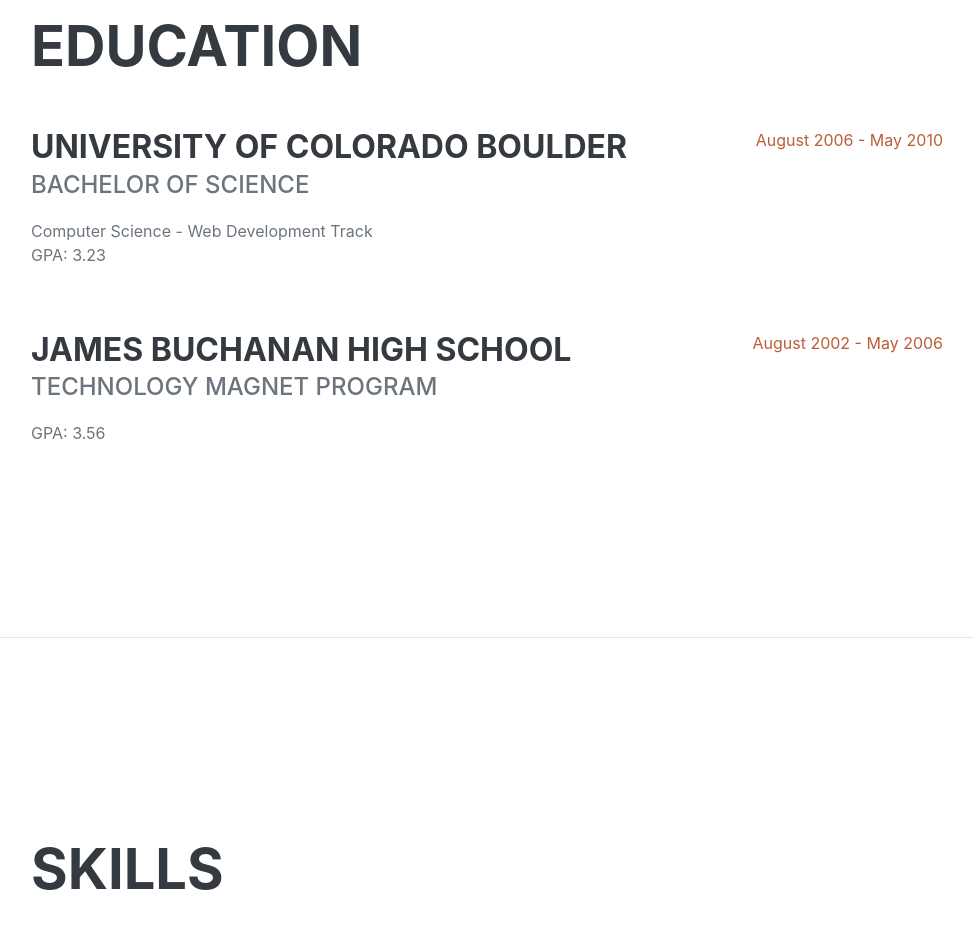
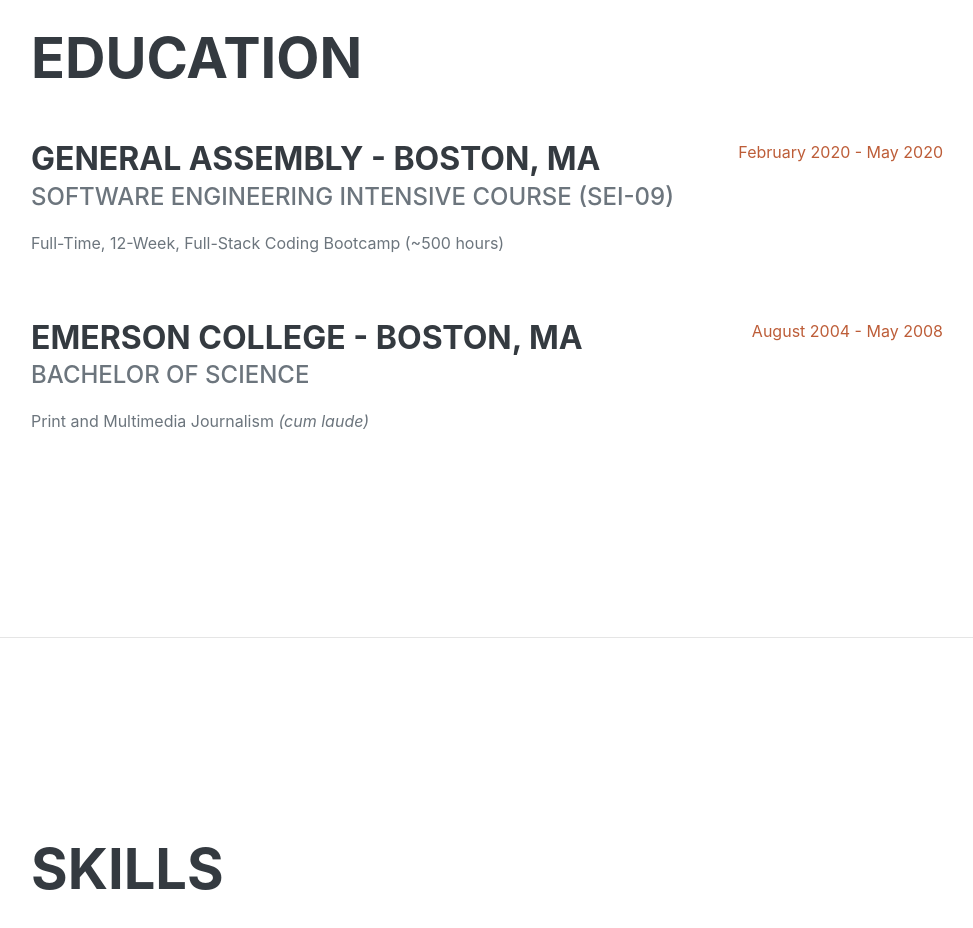
Before and after one commit to lizcramerfox/portfolio, a plain HTML site: page index.html in a window 1280 px wide. Shown: the part 3560-4488 px from the top of the page, without its empty margins (289-1262 px from the left). Drawn offline with nearby package versions, Linux system fonts and the light colour scheme; a web font is replaced by a local one.

```diff
--- a/index.html
+++ b/index.html
@@ -167,20 +167,19 @@
                     <h2 class="mb-5">Education</h2>
                     <div class="d-flex flex-column flex-md-row justify-content-between mb-5">
                         <div class="flex-grow-1">
-                            <h3 class="mb-0">University of Colorado Boulder</h3>
-                            <div class="subheading mb-3">Bachelor of Science</div>
-                            <div>Computer Science - Web Development Track</div>
-                            <p>GPA: 3.23</p>
+                            <h3 class="mb-0">General Assembly - Boston, MA</h3>
+                            <div class="subheading mb-3">Software Engineering Intensive Course (SEI-09)</div>
+                            <p>Full-Time, 12-Week, Full-Stack Coding Bootcamp (~500 hours)</p>
                         </div>
-                        <div class="flex-shrink-0"><span class="text-primary">August 2006 - May 2010</span></div>
+                        <div class="flex-shrink-0"><span class="text-primary">February 2020 - May 2020</span></div>
                     </div>
                     <div class="d-flex flex-column flex-md-row justify-content-between">
                         <div class="flex-grow-1">
-                            <h3 class="mb-0">James Buchanan High School</h3>
-                            <div class="subheading mb-3">Technology Magnet Program</div>
-                            <p>GPA: 3.56</p>
+                            <h3 class="mb-0">Emerson College - Boston, MA</h3>
+                            <div class="subheading mb-3">Bachelor of Science</em></div>
+                            <p>Print and Multimedia Journalism <em>(cum laude)</em></p>
                         </div>
-                        <div class="flex-shrink-0"><span class="text-primary">August 2002 - May 2006</span></div>
+                        <div class="flex-shrink-0"><span class="text-primary">August 2004 - May 2008</span></div>
                     </div>
                 </div>
             </section>
```
